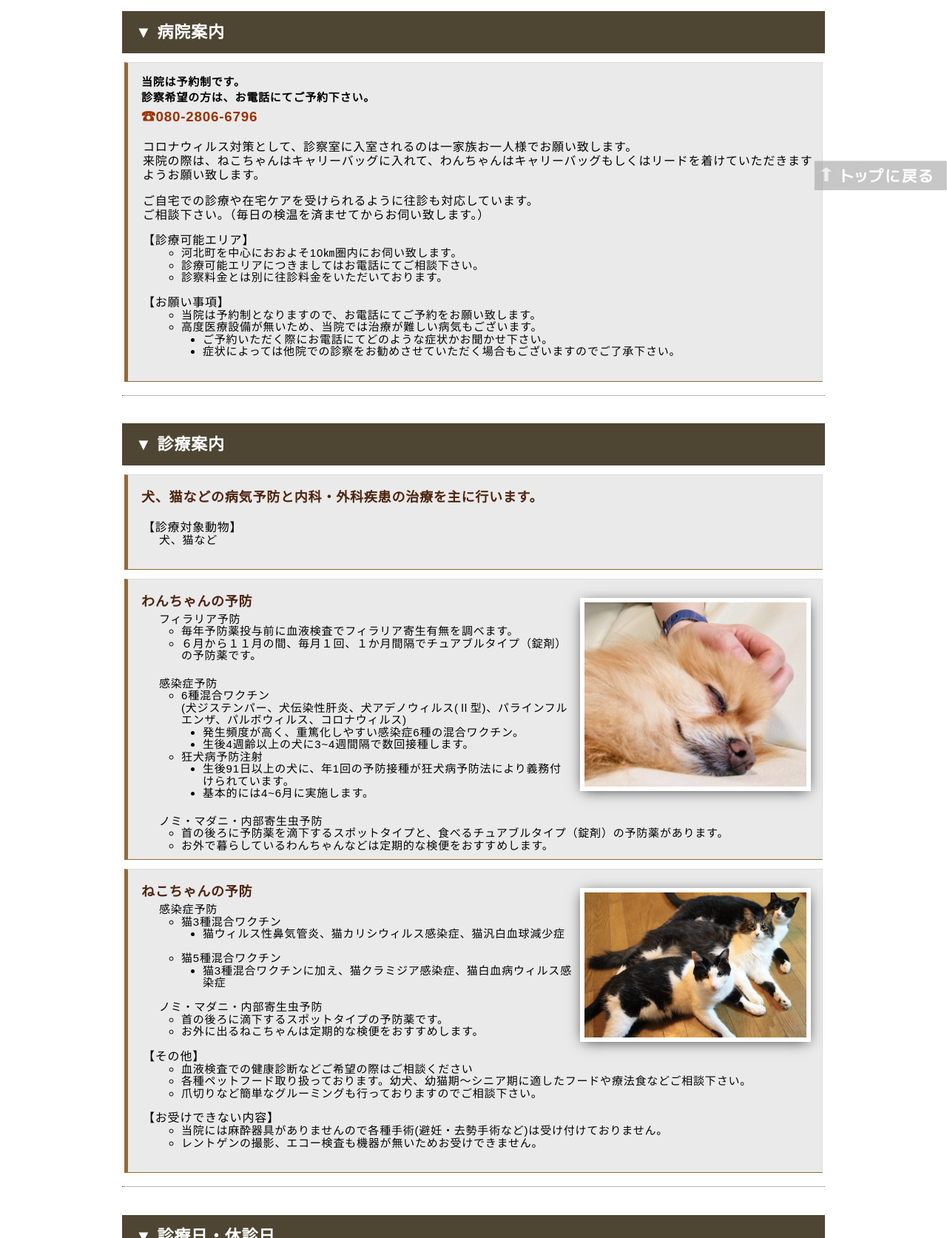
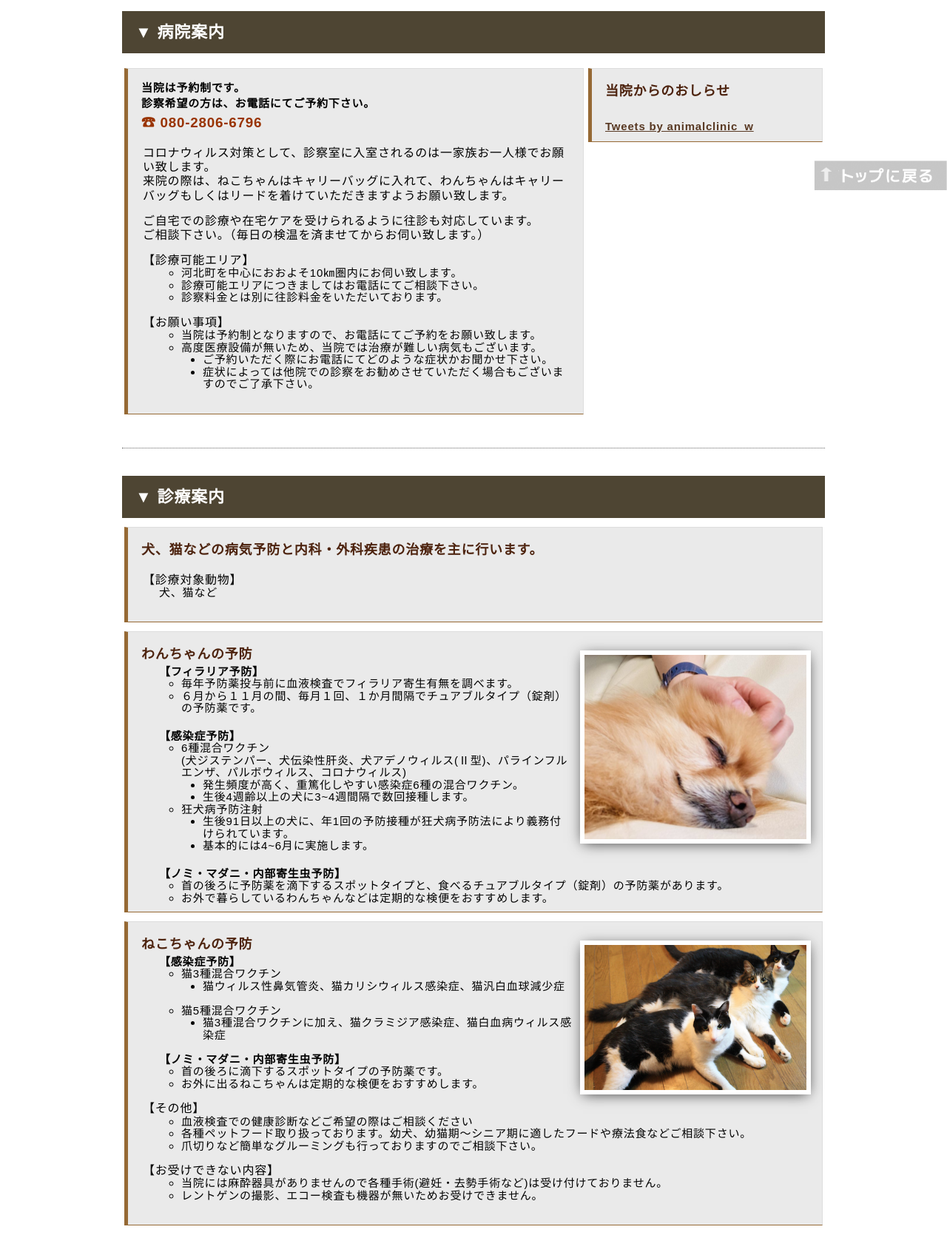
Before and after one commit to watanabeclinic/watanabeclinic, a plain HTML site: page index.html in a window 1280 px wide. Shown: the part 533-2206 px from the top of the page at 74% size. Drawn offline with Linux system fonts and the light colour scheme.

Commit message:
Added Twitter display

```diff
--- a/css/pc.css
+++ b/css/pc.css
@@ -280,7 +280,15 @@ img.picture_r {
   padding: 6px;
   background-color: #FFFFFF;
   box-shadow: 0 3px 18px -4px rgba(0, 0, 0, 0.8);
+}
 
+img.picture_introduction {
+  width: 250px;
+  margin: 10px 5px 10px 10px;
+  float: right;
+  padding: 6px;
+  background-color: #FFFFFF;
+  box-shadow: 0 3px 18px -4px rgba(0, 0, 0, 0.8);
 }
 
 table.t01 {
@@ -636,6 +644,25 @@ span.brown_big_x {
   height: 100% !important;
   }
 
+  .sideby {
+    display: flex;
+    flex-wrap: wrap;
+  }
+  .sidebyleft {
+    width: 100%;
+  }
+  .sidebyright {
+    width: 100%;
+  }
+  @media (min-width: 768px) {
+    .sidebyleft {
+      width: 66%;
+    }
+    .sidebyright {
+      width: 34%;
+    }
+  }
+
   @media only screen and (min-width: 768px) {
   .googlecal { padding-bottom: 75%; }
   }
--- a/css/sm.css
+++ b/css/sm.css
@@ -360,6 +360,16 @@ img.picture_r {
   box-shadow: 0 3px 12px -4px rgba(0, 0, 0, 0.8);
 }
 
+img.picture_introduction {
+  width: 200px;
+  display: block;
+  clear: both;
+  margin: 10px auto 15px auto;
+  padding: 4px;
+  background-color: #FFFFFF;
+  box-shadow: 0 3px 12px -4px rgba(0, 0, 0, 0.8);
+}
+
 table.t01 {
   border: solid 1px #bbbbbb;
   border-collapse: collapse;
--- a/index.html
+++ b/index.html
@@ -61,10 +61,12 @@
     <div id="container">
       <div id="contents">
         <h2 id="clinicinfo" class="page_title">▼ 病院案内</h2>
+        <div class="sideby">
+          <div class="sidebyleft">
           <h3>
             当院は予約制です。<br/>
             診察希望の方は、お電話にてご予約下さい。<br>
-            <span class="brown_big_x"> ☎080-2806-6796 </span>
+            <span class="brown_big_x"> ☎ 080-2806-6796 </span>
             <p>
               コロナウィルス対策として、診察室に入室されるのは一家族お一人様でお願い致します。<br>
               来院の際は、ねこちゃんはキャリーバッグに入れて、わんちゃんはキャリーバッグもしくはリードを着けていただきますようお願い致します。<br/>
@@ -90,9 +92,17 @@
                   </ul>
                 </li>
               </ul>
+            </div></br>
+          </h3>
+          </div>
+          <div class="sidebyright">
+            <h3>
+              <span class="brown_big">当院からのおしらせ</br></span></br>
+              <a class="twitter-timeline" data-lang="ja" data-height="380" data-dnt="true" data-theme="light" data-chrome="noheader nofooter" href="https://twitter.com/animalclinic_w?ref_src=twsrc%5Etfw">Tweets by animalclinic_w</a> <script async src="https://platform.twitter.com/widgets.js" charset="utf-8"></script>
+            </h3>
+          </div>
         </div>
           <br/>
-        </h3>
         <hr class="line">
         <br/>
         <h2 id="medicalinfo" class="page_title">▼ 診療案内</h2>
@@ -109,11 +119,11 @@
           <div class="area">
             <span class="brown_big">わんちゃんの予防</span>
             <img class="picture_r" src="img/colo_icon.png">
-              <ul>フィラリア予防
+              <ul><B>【フィラリア予防】</B>
                 <li>毎年予防薬投与前に血液検査でフィラリア寄生有無を調べます。</li>
                 <li>６月から１１月の間、毎月１回、１か月間隔でチュアブルタイプ（錠剤）の予防薬です。</li>
               </ul><br>
-              <ul>感染症予防
+              <ul><B>【感染症予防】</B>
                 <li>6種混合ワクチン<br>
                     (犬ジステンパー、犬伝染性肝炎、犬アデノウィルス(Ⅱ型)、パラインフルエンザ、パルボウィルス、コロナウィルス)
                   <ul>
@@ -128,7 +138,7 @@
                   </ul>
                 </li>
               </ul><br>
-              <ul>ノミ・マダニ・内部寄生虫予防
+              <ul><B>【ノミ・マダニ・内部寄生虫予防】</B>
                 <li>首の後ろに予防薬を滴下するスポットタイプと、食べるチュアブルタイプ（錠剤）の予防薬があります。</li>
                 <li>お外で暮らしているわんちゃんなどは定期的な検便をおすすめします。</li>
               </ul>
@@ -139,7 +149,7 @@
           <div class="area">
           <span class="brown_big">ねこちゃんの予防</span>
           <img class="picture_r" src="img/cats.png">
-            <ul>感染症予防
+            <ul><B>【感染症予防】</B>
               <li>猫3種混合ワクチン
                 <ul>
                   <li>猫ウィルス性鼻気管炎、猫カリシウィルス感染症、猫汎白血球減少症</li>
@@ -151,7 +161,7 @@
                 </ul>
               </li><br>
             </ul>
-            <ul>ノミ・マダニ・内部寄生虫予防
+            <ul><B>【ノミ・マダニ・内部寄生虫予防】</B>
               <li>首の後ろに滴下するスポットタイプの予防薬です。</li>
               <li>お外に出るねこちゃんは定期的な検便をおすすめします。</li>
             </ul>
```
Also changed, not shown: introduction.html (+3 -2 lines). Lines whose indentation alone changed are shown as unchanged.
